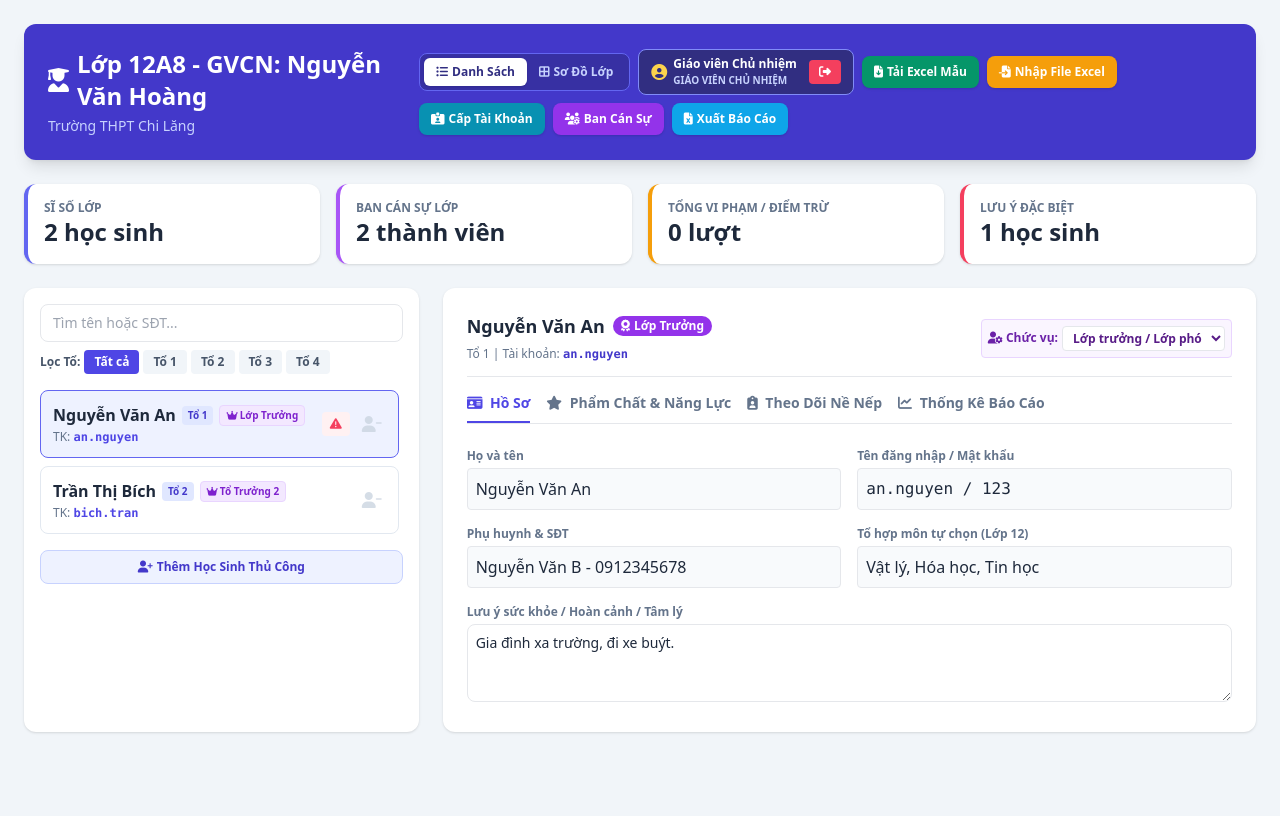
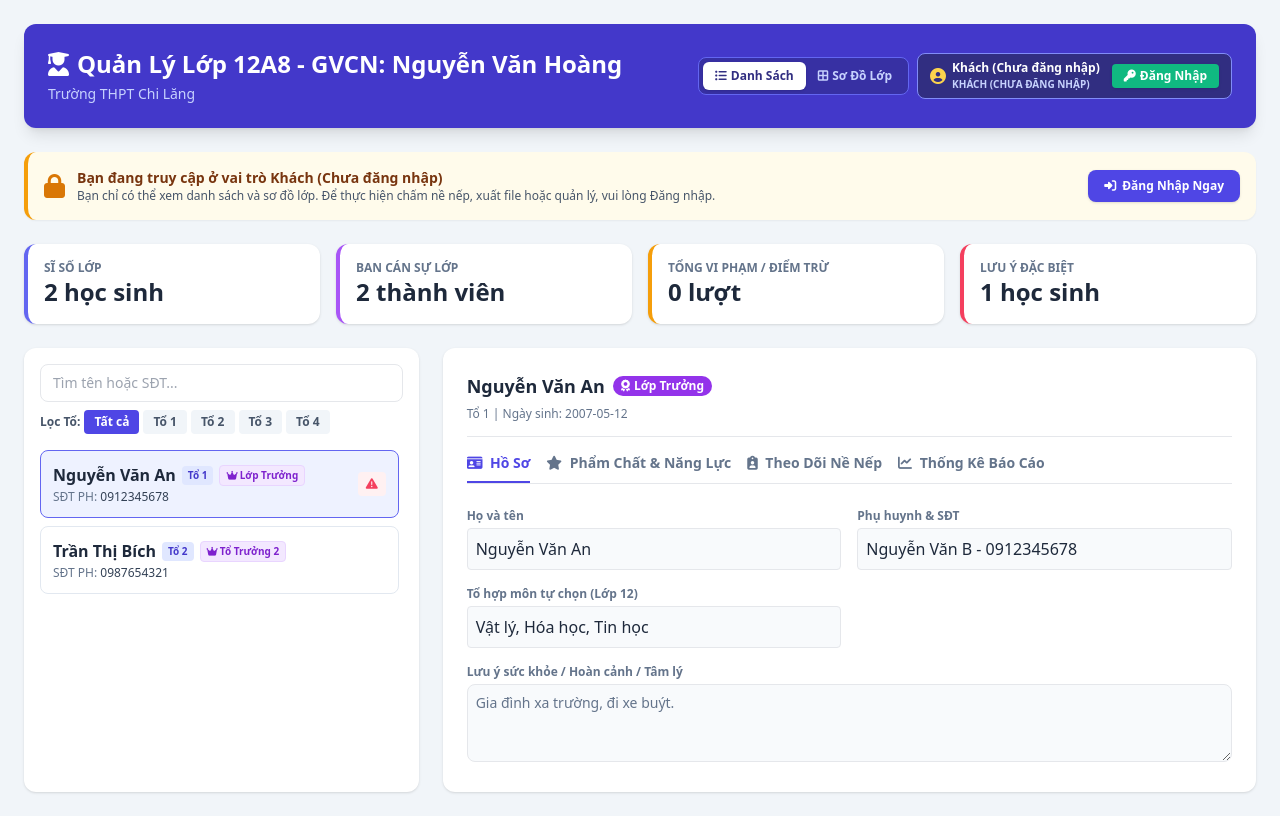
Before and after one commit to chilangcl/quan_ly_lop_chu_nhiem, a plain HTML site: page index.html in a window 1280 px wide. Drawn offline with nearby package versions, Linux system fonts and the light colour scheme.

Commit message:
index.html

```diff
--- a/index.html
+++ b/index.html
@@ -3,7 +3,7 @@
 <head>
     <meta charset="UTF-8">
     <meta name="viewport" content="width=device-width, initial-scale=1.0">
-    <title>Quản Lý Lớp Chủ Nhiệm 12A8 - GDPT 2018</title>
+    <title>Quản Lý Lớp Chủ Nhiệm 12A8</title>
     <!-- Tailwind CSS CDN -->
     <script src="https://cdn.tailwindcss.com"></script>
     <!-- Vue 3 CDN -->
@@ -46,7 +46,7 @@
         <header class="bg-indigo-700 text-white rounded-xl p-6 shadow-lg mb-6 flex flex-col md:flex-row justify-between items-center gap-4 no-print">
             <div>
                 <h1 class="text-2xl font-bold flex items-center gap-2">
-                    <i class="fa-solid fa-user-graduate"></i> Lớp 12A8 - GVCN: Nguyễn Văn Hoàng
+                    <i class="fa-solid fa-user-graduate"></i> Quản Lý Lớp 12A8 - GVCN: Nguyễn Văn Hoàng
                 </h1>
                 <p class="text-indigo-200 text-sm mt-1">Trường THPT Chi Lăng</p>
             </div>
@@ -62,7 +62,7 @@
                     </button>
                 </div>
 
-                <!-- Đăng nhập / Đăng xuất -->
+                <!-- Trạng thái Đăng nhập / Đăng xuất -->
                 <div class="bg-indigo-900 px-3 py-1.5 rounded-lg border border-indigo-400 flex items-center gap-3 text-xs">
                     <div class="flex items-center gap-1.5">
                         <i class="fa-solid fa-circle-user text-amber-300 text-base"></i>
@@ -72,17 +72,16 @@
                         </div>
                     </div>
                     <button v-if="currentUser.role !== 'guest'" @click="logout" class="bg-rose-500 hover:bg-rose-600 text-white font-bold px-2.5 py-1 rounded transition" title="Đăng xuất">
-                        <i class="fa-solid fa-right-from-bracket"></i>
+                        <i class="fa-solid fa-right-from-bracket"></i> Đăng xuất
                     </button>
-                    <button v-else @click="showLoginModal = true" class="bg-emerald-500 hover:bg-emerald-600 text-white font-bold px-2.5 py-1 rounded transition">
+                    <button v-else @click="showLoginModal = true" class="bg-emerald-500 hover:bg-emerald-600 text-white font-bold px-3 py-1 rounded transition flex items-center gap-1 shadow">
                         <i class="fa-solid fa-key"></i> Đăng Nhập
                     </button>
                 </div>
 
-                <!-- Thao tác Giáo viên -->
+                <!-- Thao tác Giáo viên Chủ Nhiệm (Chỉ hiển thị khi đã đăng nhập vai trò GVCN) -->
                 <template v-if="currentUser.role === 'teacher'">
-                    <!-- NÚT TẢI FILE EXCEL MẪU -->
-                    <button @click="downloadTemplateExcel" class="bg-emerald-600 hover:bg-emerald-700 text-white font-semibold px-3 py-2 rounded-lg text-xs flex items-center gap-1 shadow transition" title="Tải file Excel mẫu để điền thông tin">
+                    <button @click="downloadTemplateExcel" class="bg-emerald-600 hover:bg-emerald-700 text-white font-semibold px-3 py-2 rounded-lg text-xs flex items-center gap-1 shadow transition" title="Tải file Excel mẫu">
                         <i class="fa-solid fa-file-arrow-down"></i> Tải Excel Mẫu
                     </button>
                     <label class="bg-amber-500 hover:bg-amber-600 text-white font-semibold px-3 py-2 rounded-lg text-xs flex items-center gap-1 shadow cursor-pointer transition">
@@ -101,6 +100,20 @@
                 </template>
             </div>
         </header>
+
+        <!-- BANNER THÔNG BÁO DÀNH CHO VAI TRÒ KHÁCH (CHƯA ĐĂNG NHẬP) -->
+        <div v-if="currentUser.role === 'guest'" class="bg-amber-50 border-l-4 border-amber-500 p-4 rounded-xl shadow-sm mb-6 flex flex-col sm:flex-row justify-between items-center gap-3 no-print">
+            <div class="flex items-center gap-3">
+                <i class="fa-solid fa-lock text-amber-600 text-2xl"></i>
+                <div>
+                    <p class="font-bold text-amber-900 text-sm">Bạn đang truy cập ở vai trò Khách (Chưa đăng nhập)</p>
+                    <p class="text-xs text-slate-600">Bạn chỉ có thể xem danh sách và sơ đồ lớp. Để thực hiện chấm nề nếp, xuất file hoặc quản lý, vui lòng Đăng nhập.</p>
+                </div>
+            </div>
+            <button @click="showLoginModal = true" class="bg-indigo-600 hover:bg-indigo-700 text-white font-bold px-4 py-2 rounded-lg text-xs whitespace-nowrap shadow transition flex items-center gap-1.5">
+                <i class="fa-solid fa-right-to-bracket"></i> Đăng Nhập Ngay
+            </button>
+        </div>
 
         <!-- Stats Overview -->
         <div class="grid grid-cols-1 sm:grid-cols-2 md:grid-cols-4 gap-4 mb-6 no-print">
@@ -149,7 +162,7 @@
                                     <i class="fa-solid fa-crown mr-0.5"></i>{{ formatRoleTitle(student.role) }}
                                 </span>
                             </div>
-                            <p class="text-xs text-slate-500 mt-0.5">TK: <span class="font-mono text-indigo-600 font-bold">{{ student.username }}</span></p>
+                            <p class="text-xs text-slate-500 mt-0.5">SĐT PH: <span class="font-medium text-slate-700">{{ student.parentPhone }}</span></p>
                         </div>
                         <div class="flex items-center gap-2">
                             <span v-if="student.specialNote" class="text-rose-500 text-xs bg-rose-50 px-2 py-1 rounded" title="Có ghi chú đặc biệt">
@@ -177,7 +190,7 @@
                                 <i class="fa-solid fa-award mr-1"></i>{{ formatRoleTitle(selectedStudent.role) }}
                             </span>
                         </div>
-                        <span class="text-xs text-slate-500">Tổ {{ selectedStudent.group }} | Tài khoản: <strong class="font-mono text-indigo-700">{{ selectedStudent.username }}</strong></span>
+                        <span class="text-xs text-slate-500">Tổ {{ selectedStudent.group }} | Ngày sinh: {{ selectedStudent.dob }}</span>
                     </div>
 
                     <div v-if="currentUser.role === 'teacher'" class="flex flex-wrap items-center gap-2">
@@ -218,7 +231,7 @@
                             <label class="block text-xs text-slate-500 font-semibold mb-1">Họ và tên</label>
                             <p class="text-slate-800 font-medium bg-slate-50 p-2 rounded border">{{ selectedStudent.name }}</p>
                         </div>
-                        <div>
+                        <div v-if="currentUser.role === 'teacher'">
                             <label class="block text-xs text-slate-500 font-semibold mb-1">Tên đăng nhập / Mật khẩu</label>
                             <p class="text-slate-800 font-medium bg-slate-50 p-2 rounded border font-mono">
                                 {{ selectedStudent.username }} / {{ selectedStudent.password }}
@@ -275,6 +288,7 @@
 
                 <!-- Tab Discipline -->
                 <div v-if="activeTab === 'discipline'" class="space-y-4">
+                    <!-- Khóa form nếu là Khách -->
                     <div v-if="canEditDiscipline" class="bg-indigo-50 p-4 rounded-lg border border-indigo-100 flex flex-col gap-3">
                         <p class="text-xs font-bold text-indigo-800 uppercase"><i class="fa-solid fa-pen-to-square"></i> Ghi nhận vi phạm / khen thưởng theo ngày</p>
                         <div class="grid grid-cols-1 sm:grid-cols-3 gap-2">
@@ -293,6 +307,11 @@
                             <input v-model="newDiscipline.note" type="text" placeholder="Ghi chú chi tiết sự việc..." class="flex-grow p-2 text-sm border rounded outline-none">
                             <button @click="addDisciplineLog" class="bg-indigo-600 text-white px-4 py-2 rounded text-sm font-semibold hover:bg-indigo-700 transition">Thêm nhật ký</button>
                         </div>
+                    </div>
+
+                    <div v-else-if="currentUser.role === 'guest'" class="bg-amber-50 p-3 rounded-lg border border-amber-200 text-xs text-amber-800 flex justify-between items-center">
+                        <span><i class="fa-solid fa-lock mr-1"></i> Đăng nhập bằng tài khoản Giáo viên hoặc Ban cán sự để thực hiện chấm nề nếp.</span>
+                        <button @click="showLoginModal = true" class="bg-amber-600 text-white font-bold px-2 py-1 rounded">Đăng nhập</button>
                     </div>
 
                     <div class="space-y-2 max-h-[350px] overflow-y-auto">
@@ -327,7 +346,7 @@
                                 <option value="year">Cả Năm học</option>
                             </select>
                         </div>
-                        <button @click="exportSingleExcel" class="bg-emerald-600 hover:bg-emerald-700 text-white font-semibold px-3 py-1.5 rounded text-xs flex items-center gap-1.5 transition">
+                        <button v-if="currentUser.role !== 'guest'" @click="exportSingleExcel" class="bg-emerald-600 hover:bg-emerald-700 text-white font-semibold px-3 py-1.5 rounded text-xs flex items-center gap-1.5 transition">
                             <i class="fa-solid fa-file-excel"></i> Xuất Excel Học Sinh Này
                         </button>
                     </div>
@@ -363,7 +382,7 @@
             <div class="flex flex-col sm:flex-row justify-between items-start sm:items-center gap-4 border-b pb-4 no-print">
                 <div>
                     <h2 class="text-xl font-bold text-slate-800 flex items-center gap-2">
-                        <i class="fa-solid fa-border-all text-indigo-600"></i> Sơ Đồ Lớp Học 12A1 (4 Tổ)
+                        <i class="fa-solid fa-border-all text-indigo-600"></i> Sơ Đồ Lớp Học 12A8 (4 Tổ)
                     </h2>
                     <p class="text-xs text-slate-500 mt-1">Bấm nút "In / Xuất PDF Sơ Đồ" để lưu hoặc in ấn sơ đồ chỗ ngồi chuẩn A4 Khổ ngang.</p>
                 </div>
@@ -381,7 +400,7 @@
 
             <!-- TIÊU ĐỀ KHI IN RA FILE PDF / GIẤY -->
             <div class="hidden print:block text-center mb-6">
-                <h1 class="text-2xl font-bold uppercase text-slate-900">SƠ ĐỒ LỚP HỌC 12A1</h1>
+                <h1 class="text-2xl font-bold uppercase text-slate-900">SƠ ĐỒ LỚP HỌC 12A8</h1>
                 <p class="text-sm font-semibold text-slate-600">Năm học 2026 - 2027 | Chương trình GDPT 2018</p>
                 <div class="w-24 h-1 bg-indigo-700 mx-auto mt-2"></div>
             </div>
@@ -421,7 +440,7 @@
                                  ]">
 
                                 <div class="flex justify-between items-center mb-0.5">
-                                    <span class="text-[9px] font-bold text-slate-400">#{{ student.username }}</span>
+                                    <span class="text-[9px] font-bold text-slate-400">Tổ {{ student.group }}</span>
 
                                     <div class="flex items-center gap-1">
                                         <span v-if="student.role === 'monitor'" class="bg-purple-600 text-white text-[8px] font-extrabold px-1 rounded">👑 LT</span>
@@ -512,6 +531,11 @@
                     <div>
                         <label class="block text-xs font-bold text-slate-600 mb-1">Mật Khẩu</label>
                         <input v-model="loginForm.password" type="password" placeholder="Mật khẩu..." class="w-full p-2 border rounded text-sm outline-none">
+                    </div>
+                    <div class="bg-slate-50 p-2.5 rounded text-[11px] text-slate-500 space-y-1">
+                        <p><strong>Mẫu đăng nhập thử nghiệm:</strong></p>
+                        <p>• Lớp trưởng: TK <code class="text-indigo-600 font-bold">an.nguyen</code> / MK <code class="text-indigo-600 font-bold">123</code></p>
+                        <p>• Tổ trưởng 2: TK <code class="text-indigo-600 font-bold">bich.tran</code> / MK <code class="text-indigo-600 font-bold">123</code></p>
                     </div>
                 </div>
 
@@ -643,10 +667,12 @@
                     showRoleManagerModal: false,
 
                     loginForm: { username: '', password: '' },
+
+                    // VAI TRÒ MẶC ĐỊNH LẦN ĐẦU TRUY CẬP LÀ KHÁCH (GUEST)
                     currentUser: {
-                        role: 'teacher',
-                        username: 'gvcn',
-                        name: 'Giáo viên Chủ nhiệm',
+                        role: 'guest',
+                        username: '',
+                        name: 'Khách (Chưa đăng nhập)',
                         studentId: null
                     },
 
@@ -782,7 +808,7 @@
                             'Tổ (1-4)': 1,
                             'Chức Vụ (monitor/leader_1..4/student)': 'monitor',
                             'Tên Đăng Nhập': 'an.nguyen',
-                            'Mật Khẩu': '123456',
+                            'Mật Khẩu': '123',
                             'Ngày Sinh (YYYY-MM-DD)': '2007-05-12',
                             'Tên Phụ Huynh': 'Nguyễn Văn B',
                             'SĐT Phụ Huynh': '0912345678',
@@ -793,38 +819,17 @@
                             'Tổ (1-4)': 2,
                             'Chức Vụ (monitor/leader_1..4/student)': 'leader_2',
                             'Tên Đăng Nhập': 'bich.tran',
-                            'Mật Khẩu': '123456',
+                            'Mật Khẩu': '123',
                             'Ngày Sinh (YYYY-MM-DD)': '2007-08-20',
                             'Tên Phụ Huynh': 'Trần Văn C',
                             'SĐT Phụ Huynh': '0987654321',
                             'Tổ Hợp Môn': 'Lịch sử, Địa lý, GDKT&PL'
-                        },
-                        {
-                            'Họ và Tên': 'Lê Hoàng Cường',
-                            'Tổ (1-4)': 3,
-                            'Chức Vụ (monitor/leader_1..4/student)': 'student',
-                            'Tên Đăng Nhập': 'cuong.le',
-                            'Mật Khẩu': '123456',
-                            'Ngày Sinh (YYYY-MM-DD)': '2007-03-15',
-                            'Tên Phụ Huynh': 'Lê Văn D',
-                            'SĐT Phụ Huynh': '0933445566',
-                            'Tổ Hợp Môn': 'Vật lý, Sinh học, Tin học'
                         }
                     ];
 
                     const worksheet = XLSX.utils.json_to_sheet(templateData);
-
-                    // Chỉnh độ rộng cột tự động cho đẹp
                     worksheet['!cols'] = [
-                        { wch: 22 }, // Họ và Tên
-                        { wch: 10 }, // Tổ
-                        { wch: 35 }, // Chức Vụ
-                        { wch: 18 }, // Tên Đăng Nhập
-                        { wch: 12 }, // Mật Khẩu
-                        { wch: 22 }, // Ngày Sinh
-                        { wch: 20 }, // Tên Phụ Huynh
-                        { wch: 16 }, // SĐT Phụ Huynh
-                        { wch: 30 }  // Tổ Hợp Môn
+                        { wch: 22 }, { wch: 10 }, { wch: 35 }, { wch: 18 }, { wch: 12 }, { wch: 22 }, { wch: 20 }, { wch: 16 }, { wch: 30 }
                     ];
 
                     const workbook = XLSX.utils.book_new();
@@ -860,8 +865,8 @@
                     }
                 },
                 logout() {
-                    this.currentUser = { role: 'guest', username: '', name: 'Khách', studentId: null };
-                    alert("Đã đăng xuất!");
+                    this.currentUser = { role: 'guest', username: '', name: 'Khách (Chưa đăng nhập)', studentId: null };
+                    alert("Đã đăng xuất! Bạn đang ở chế độ Khách.");
                 },
 
                 // IN SƠ ĐỒ LỚP HỌC
@@ -1006,7 +1011,7 @@
                                         group: Number(row['Tổ (1-4)']) || 1,
                                         role: row['Chức Vụ (monitor/leader_1..4/student)'] || 'student',
                                         username: String(row['Tên Đăng Nhập'] || ('hs' + (Date.now() + index).toString().slice(-4))),
-                                        password: String(row['Mật Khẩu'] || '123456'),
+                                        password: String(row['Mật Khẩu'] || '123'),
                                         dob: row['Ngày Sinh (YYYY-MM-DD)'] || '2007-01-01',
                                         parentName: row['Tên Phụ Huynh'] || 'N/A',
                                         parentPhone: String(row['SĐT Phụ Huynh'] || 'N/A'),
@@ -1070,10 +1075,10 @@
                     return map[key] || key;
                 },
                 saveData() {
-                    localStorage.setItem('gdpt2018_students_data_v8', JSON.stringify(this.students));
+                    localStorage.setItem('gdpt2018_students_data_v9', JSON.stringify(this.students));
                 },
                 loadData() {
-                    const saved = localStorage.getItem('gdpt2018_students_data_v8');
+                    const saved = localStorage.getItem('gdpt2018_students_data_v9');
                     if (saved) {
                         try { this.students = JSON.parse(saved); } catch(e) { console.error(e); }
                     }
```
